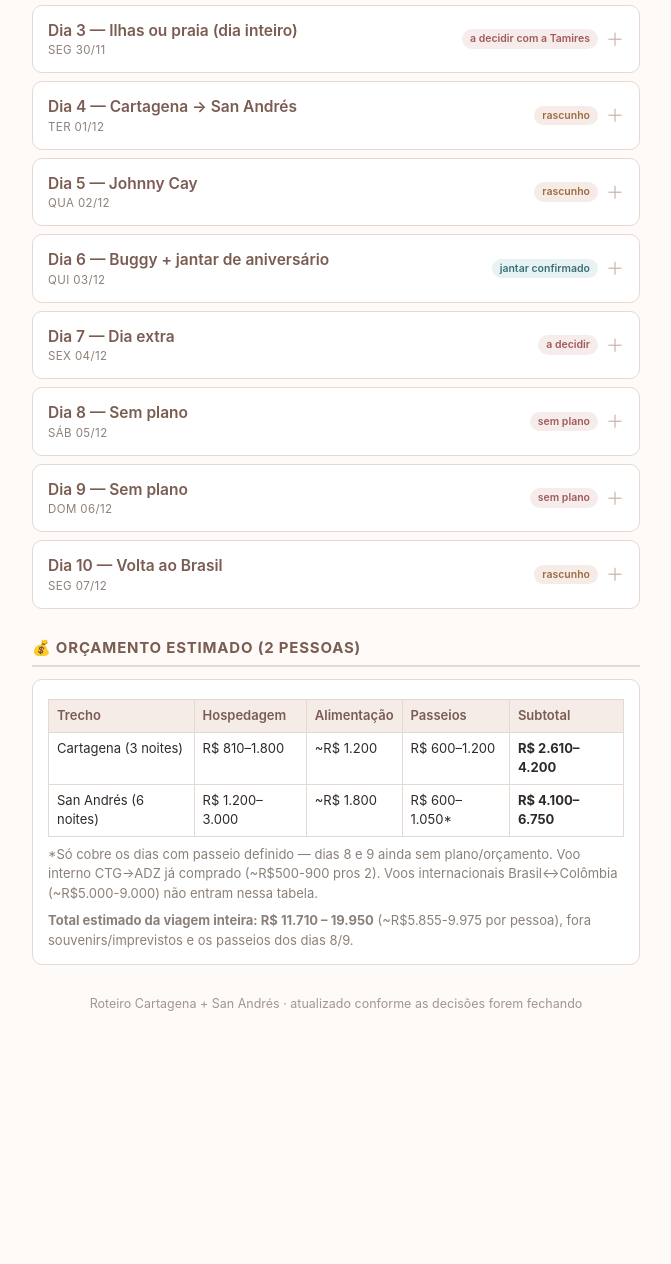
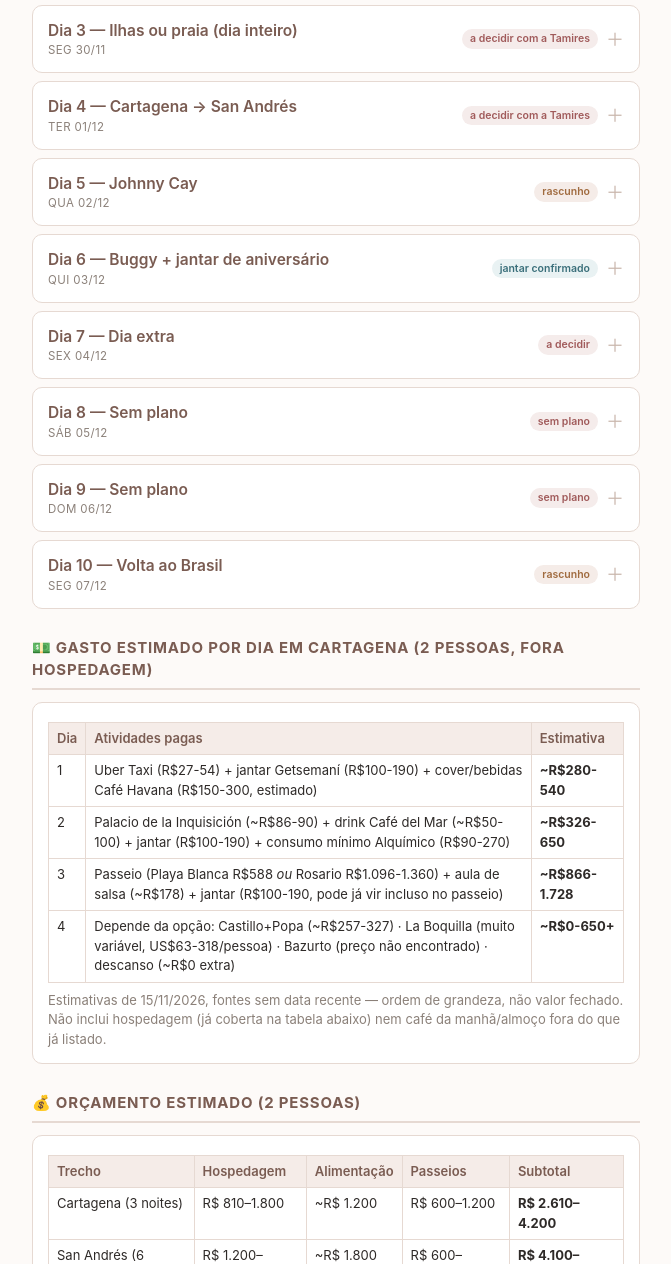
Before and after one commit to camivbraz/rotina, a plain HTML site: page viagem.html in a window 1280 px wide. Shown: the part 1544-2808 px from the top of the page, without its empty margins (304-975 px from the left). Before the commit the page ends 2618 px from the top, so only its background shows below. Drawn offline with Linux system fonts and the light colour scheme.

Commit message:
feat: Dia 4 com 4 opcoes em aberto + tabela de gasto estimado por dia em Cartagena

```diff
--- a/viagem.html
+++ b/viagem.html
@@ -198,16 +198,22 @@
 <details class="dia">
 <summary>
   <div class="resumo-dia"><span>Dia 4 — Cartagena → San Andrés</span><span class="data">Ter 01/12</span></div>
-  <span class="status rascunho">rascunho</span><span class="seta"></span>
+  <span class="status pendente">a decidir com a Tamires</span><span class="seta"></span>
 </summary>
 <div class="corpo-dia">
 <ul>
   <li>Check-out do hotel Kim (até 11h) — sem pressa, voo só à noite</li>
-  <li>Dia livre em Cartagena</li>
   <li><strong>19h27</strong> — voo CTG→ADZ, LATAM LA4369 (~1h25)</li>
   <li><strong>20h52</strong> — chegada em San Andrés</li>
 </ul>
-<p class="nota">Sugestão em aberto, ainda não decidida: Castillo San Felipe + Convento de la Popa poderiam entrar aqui (ficam perto do centro, dá pra fazer os dois no mesmo passeio — taxi negociando ida+volta+espera, ou tour guiado de meio dia). Hospedagem em San Andrés ainda não escolhida nem reservada.</p>
+<h4>4 opções em aberto pro dia livre</h4>
+<ul>
+  <li><strong>Castillo San Felipe + Convento de la Popa</strong> — ficam perto do centro, dá pra fazer os dois no mesmo passeio (táxi negociando ida+volta+espera, ou tour guiado de meio dia)</li>
+  <li><strong>La Boquilla</strong> — vila de pescadores, manguezais, SUP/caiaque, mais natureza/vivência local</li>
+  <li><strong>Mercado Bazurto</strong> (com tour guiado) — experiência mais autêntica, 3-4h, não recomendado ir sozinha</li>
+  <li><strong>Dia tranquilo de descanso</strong> — piscina/praia em Bocagrande, sem compromisso, antes do voo à noite</li>
+</ul>
+<p class="nota">Hospedagem em San Andrés ainda não escolhida nem reservada.</p>
 </div>
 </details>
 
@@ -290,6 +296,18 @@
 </details>
 
 
+<h2>💵 Gasto estimado por dia em Cartagena (2 pessoas, fora hospedagem)</h2>
+<div class="card">
+<table>
+<tr><th>Dia</th><th>Atividades pagas</th><th>Estimativa</th></tr>
+<tr><td>1</td><td>Uber Taxi (R$27-54) + jantar Getsemaní (R$100-190) + cover/bebidas Café Havana (R$150-300, estimado)</td><td><strong>~R$280-540</strong></td></tr>
+<tr><td>2</td><td>Palacio de la Inquisición (~R$86-90) + drink Café del Mar (~R$50-100) + jantar (R$100-190) + consumo mínimo Alquímico (R$90-270)</td><td><strong>~R$326-650</strong></td></tr>
+<tr><td>3</td><td>Passeio (Playa Blanca R$588 <em>ou</em> Rosario R$1.096-1.360) + aula de salsa (~R$178) + jantar (R$100-190, pode já vir incluso no passeio)</td><td><strong>~R$866-1.728</strong></td></tr>
+<tr><td>4</td><td>Depende da opção: Castillo+Popa (~R$257-327) · La Boquilla (muito variável, US$63-318/pessoa) · Bazurto (preço não encontrado) · descanso (~R$0 extra)</td><td><strong>~R$0-650+</strong></td></tr>
+</table>
+<p class="nota">Estimativas de 15/11/2026, fontes sem data recente — ordem de grandeza, não valor fechado. Não inclui hospedagem (já coberta na tabela abaixo) nem café da manhã/almoço fora do que já listado.</p>
+</div>
+
 <h2>💰 Orçamento estimado (2 pessoas)</h2>
 <div class="card">
 <table>
```
